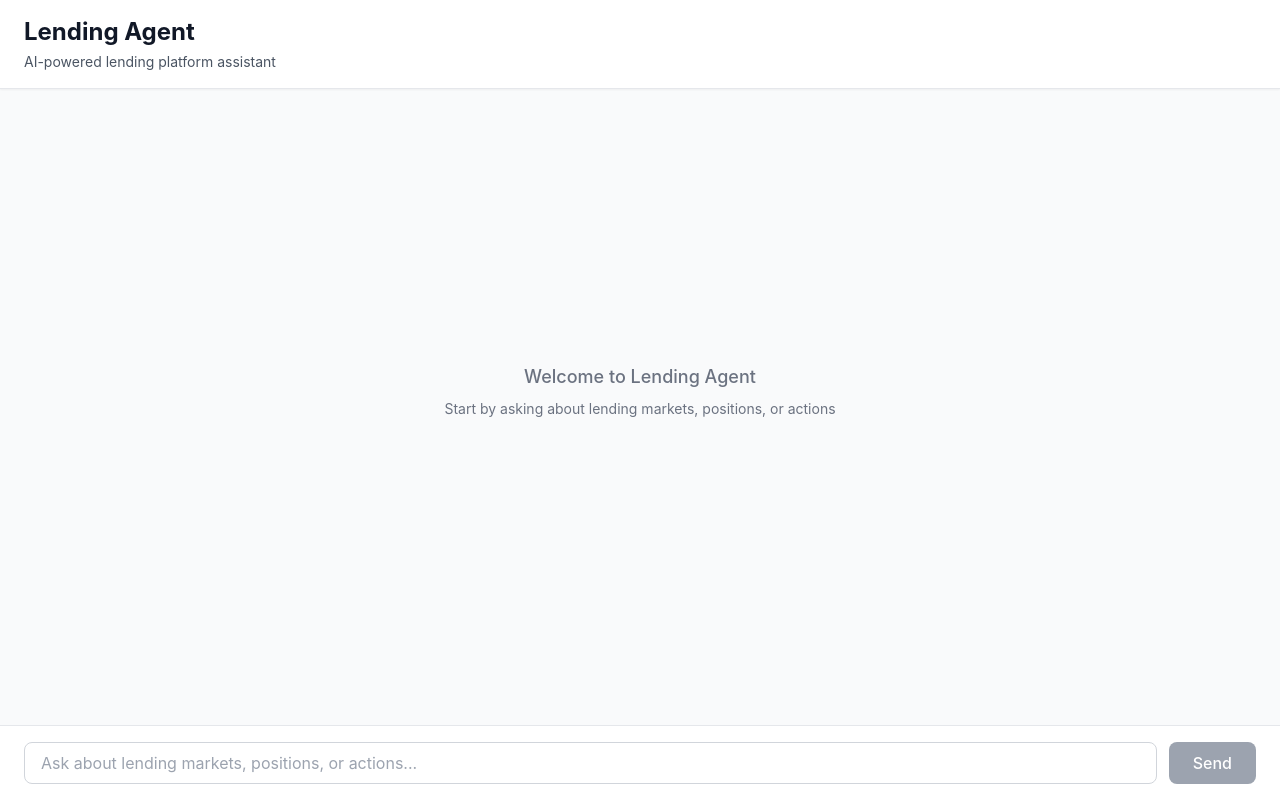
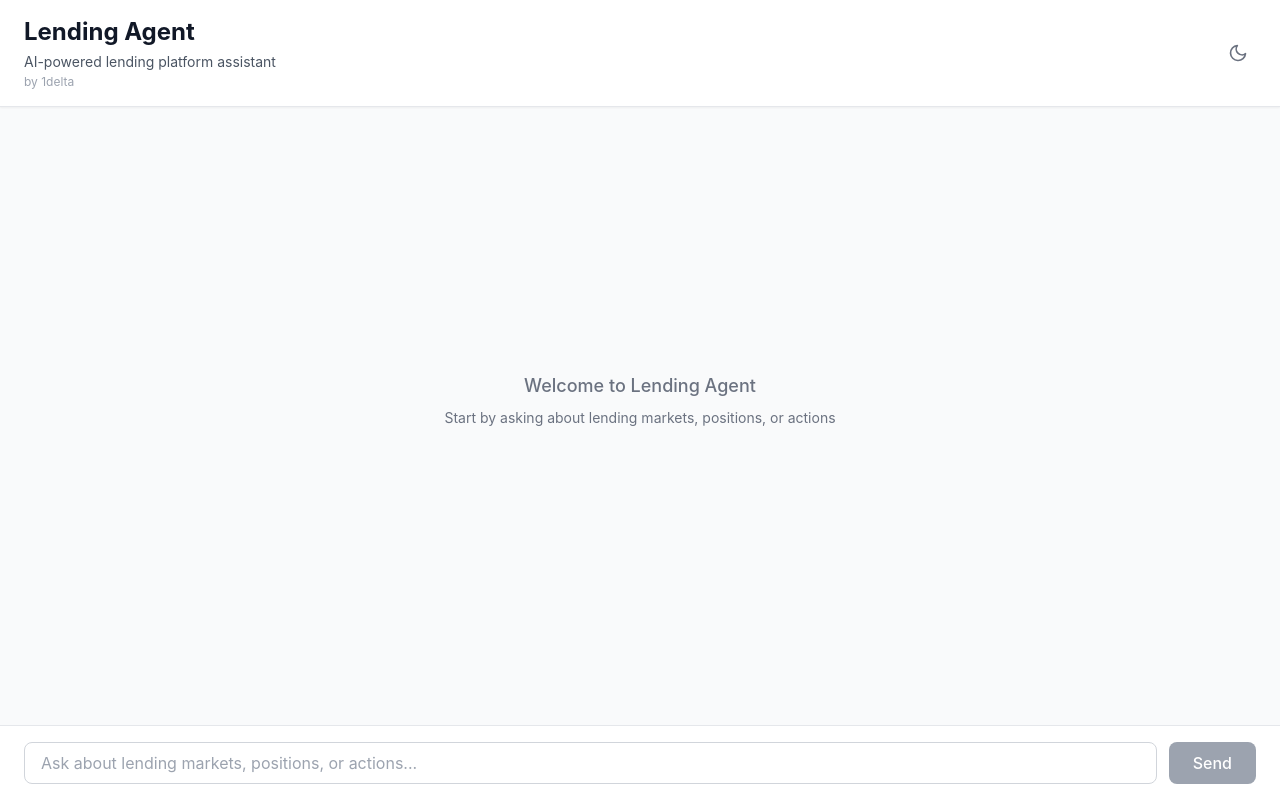
Before and after one commit to 1delta-DAO/mcp-lending, a React (Vite) app in the folder packages/frontend/: page / in a window 1280 px wide. Built offline with nearby package versions, Linux system fonts and the light colour scheme.

Commit message:
support dark mode

```diff
--- a/packages/frontend/src/ChatContainer.tsx
+++ b/packages/frontend/src/ChatContainer.tsx
@@ -14,7 +14,17 @@
   const [messages, setMessages] = React.useState<Message[]>([]);
   const [input, setInput] = React.useState('');
   const [isLoading, setIsLoading] = React.useState(false);
+  const [darkMode, setDarkMode] = React.useState(() => {
+    const stored = localStorage.getItem('darkMode');
+    if (stored !== null) return stored === 'true';
+    return window.matchMedia('(prefers-color-scheme: dark)').matches;
+  });
   const messagesEndRef = React.useRef<HTMLDivElement>(null);
+
+  React.useEffect(() => {
+    document.documentElement.classList.toggle('dark', darkMode);
+    localStorage.setItem('darkMode', String(darkMode));
+  }, [darkMode]);
 
   const scrollToBottom = () => {
     messagesEndRef.current?.scrollIntoView({ behavior: 'smooth' });
@@ -71,18 +81,36 @@
   };
 
   return (
-    <div className="flex flex-col h-screen bg-gray-50">
+    <div className="flex flex-col h-screen bg-gray-50 dark:bg-gray-900">
       {/* Header */}
-      <div className="bg-white border-b border-gray-200 px-6 py-4 shadow-sm">
-        <h1 className="text-2xl font-bold text-gray-900">Lending Agent</h1>
-        <p className="text-sm text-gray-600 mt-1">AI-powered lending platform assistant</p>
+      <div className="bg-white dark:bg-gray-800 border-b border-gray-200 dark:border-gray-700 px-6 py-4 shadow-sm flex items-center justify-between">
+        <div>
+          <h1 className="text-2xl font-bold text-gray-900 dark:text-white">Lending Agent</h1>
+          <p className="text-sm text-gray-600 dark:text-gray-400 mt-1">AI-powered lending platform assistant</p>
+          <p className="text-xs text-gray-400 dark:text-gray-500 mt-0.5">by 1delta</p>
+        </div>
+        <button
+          onClick={() => setDarkMode(d => !d)}
+          className="p-2 rounded-lg text-gray-500 dark:text-gray-400 hover:bg-gray-100 dark:hover:bg-gray-700 transition"
+          aria-label="Toggle dark mode"
+        >
+          {darkMode ? (
+            <svg xmlns="http://www.w3.org/2000/svg" className="w-5 h-5" fill="none" viewBox="0 0 24 24" stroke="currentColor">
+              <path strokeLinecap="round" strokeLinejoin="round" strokeWidth={2} d="M12 3v1m0 16v1m8.66-9h-1M4.34 12h-1m15.07-6.07-.71.71M6.34 17.66l-.71.71m12.73 0-.71-.71M6.34 6.34l-.71-.71M12 5a7 7 0 100 14A7 7 0 0012 5z" />
+            </svg>
+          ) : (
+            <svg xmlns="http://www.w3.org/2000/svg" className="w-5 h-5" fill="none" viewBox="0 0 24 24" stroke="currentColor">
+              <path strokeLinecap="round" strokeLinejoin="round" strokeWidth={2} d="M21 12.79A9 9 0 1111.21 3a7 7 0 009.79 9.79z" />
+            </svg>
+          )}
+        </button>
       </div>
 
       {/* Messages Container */}
       <div className="flex-1 overflow-y-auto p-6 space-y-4">
         {messages.length === 0 ? (
           <div className="flex items-center justify-center h-full">
-            <div className="text-center text-gray-500">
+            <div className="text-center text-gray-500 dark:text-gray-400">
               <p className="text-lg font-medium">Welcome to Lending Agent</p>
               <p className="text-sm mt-2">Start by asking about lending markets, positions, or actions</p>
             </div>
@@ -97,17 +125,17 @@
                 className={`px-4 py-3 rounded-lg ${
                   message.type === 'user'
                     ? 'max-w-xs lg:max-w-md bg-blue-600 text-white rounded-br-none'
-                    : 'max-w-xl lg:max-w-2xl bg-gray-200 text-gray-900 rounded-bl-none'
+                    : 'max-w-xl lg:max-w-2xl bg-gray-200 dark:bg-gray-700 text-gray-900 dark:text-gray-100 rounded-bl-none'
                 }`}
               >
                 {message.type === 'user' ? (
                   <p className="text-sm">{message.content}</p>
                 ) : (
-                  <div className="text-sm prose prose-sm max-w-none prose-p:my-1 prose-ul:my-1 prose-li:my-0">
+                  <div className="text-sm prose prose-sm dark:prose-invert max-w-none prose-p:my-1 prose-ul:my-1 prose-li:my-0">
                     <ReactMarkdown remarkPlugins={[remarkGfm]}>{message.content}</ReactMarkdown>
                   </div>
                 )}
-                <span className={`text-xs mt-2 block ${message.type === 'user' ? 'text-blue-100' : 'text-gray-600'}`}>
+                <span className={`text-xs mt-2 block ${message.type === 'user' ? 'text-blue-100' : 'text-gray-600 dark:text-gray-400'}`}>
                   {message.timestamp.toLocaleTimeString()}
                 </span>
               </div>
@@ -116,11 +144,11 @@
         )}
         {isLoading && (
           <div className="flex justify-start">
-            <div className="bg-gray-200 text-gray-900 px-4 py-3 rounded-lg rounded-bl-none">
+            <div className="bg-gray-200 dark:bg-gray-700 text-gray-900 px-4 py-3 rounded-lg rounded-bl-none">
               <div className="flex space-x-2">
-                <div className="w-2 h-2 bg-gray-600 rounded-full animate-bounce"></div>
-                <div className="w-2 h-2 bg-gray-600 rounded-full animate-bounce" style={{ animationDelay: '0.1s' }}></div>
-                <div className="w-2 h-2 bg-gray-600 rounded-full animate-bounce" style={{ animationDelay: '0.2s' }}></div>
+                <div className="w-2 h-2 bg-gray-600 dark:bg-gray-400 rounded-full animate-bounce"></div>
+                <div className="w-2 h-2 bg-gray-600 dark:bg-gray-400 rounded-full animate-bounce" style={{ animationDelay: '0.1s' }}></div>
+                <div className="w-2 h-2 bg-gray-600 dark:bg-gray-400 rounded-full animate-bounce" style={{ animationDelay: '0.2s' }}></div>
               </div>
             </div>
           </div>
@@ -129,7 +157,7 @@
       </div>
 
       {/* Input Form */}
-      <div className="bg-white border-t border-gray-200 px-6 py-4">
+      <div className="bg-white dark:bg-gray-800 border-t border-gray-200 dark:border-gray-700 px-6 py-4">
         <form onSubmit={handleSendMessage} className="flex gap-3">
           <input
             type="text"
@@ -137,12 +165,12 @@
             onChange={(e) => setInput(e.target.value)}
             placeholder="Ask about lending markets, positions, or actions..."
             disabled={isLoading}
-            className="flex-1 px-4 py-2 border border-gray-300 rounded-lg focus:outline-none focus:ring-2 focus:ring-blue-500 disabled:bg-gray-100"
+            className="flex-1 px-4 py-2 border border-gray-300 dark:border-gray-600 rounded-lg bg-white dark:bg-gray-700 text-gray-900 dark:text-white placeholder-gray-400 dark:placeholder-gray-500 focus:outline-none focus:ring-2 focus:ring-blue-500 disabled:bg-gray-100 dark:disabled:bg-gray-600"
           />
           <button
             type="submit"
             disabled={isLoading || !input.trim()}
-            className="px-6 py-2 bg-blue-600 text-white rounded-lg hover:bg-blue-700 disabled:bg-gray-400 font-medium transition"
+            className="px-6 py-2 bg-blue-600 text-white rounded-lg hover:bg-blue-700 disabled:bg-gray-400 dark:disabled:bg-gray-600 font-medium transition"
           >
             Send
           </button>
--- a/packages/frontend/tailwind.config.js
+++ b/packages/frontend/tailwind.config.js
@@ -1,4 +1,5 @@
 module.exports = {
+  darkMode: 'class',
   content: [
     "./index.html",
     "./src/**/*.{js,ts,jsx,tsx}",
```
